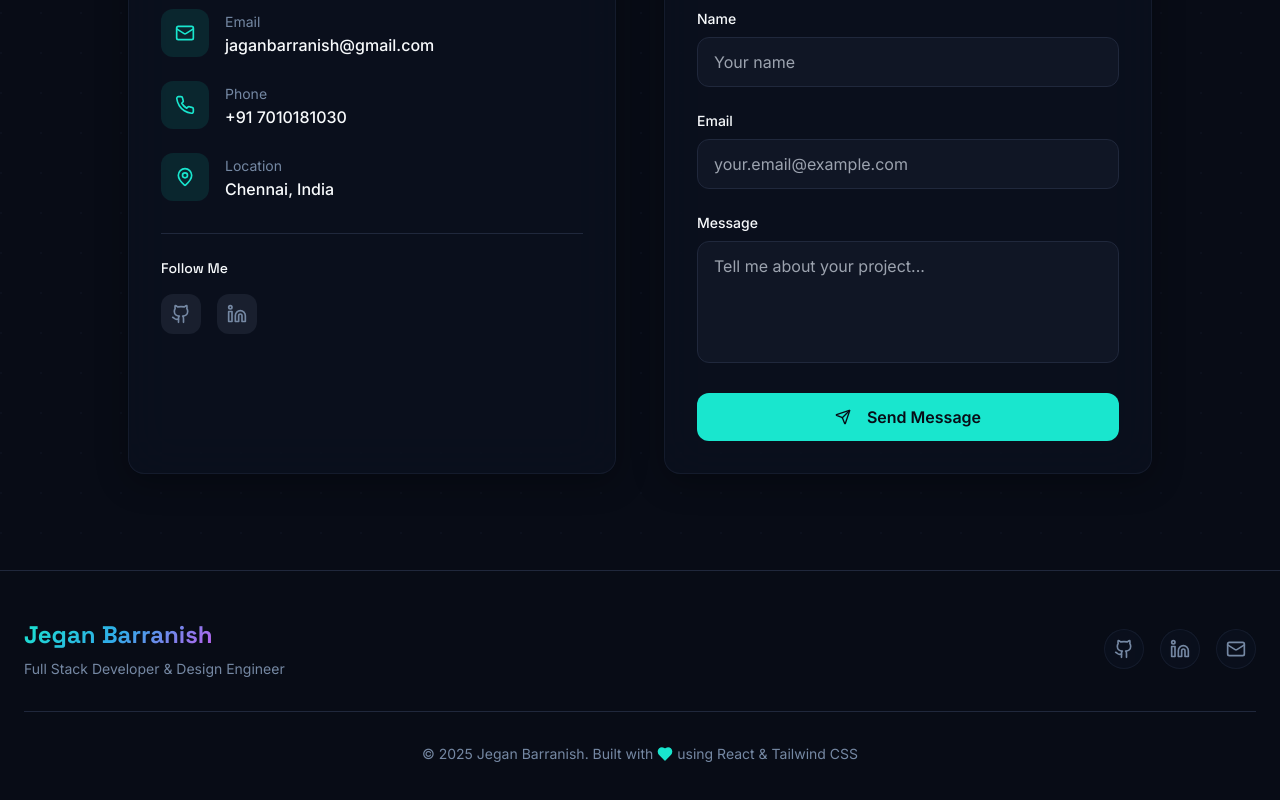
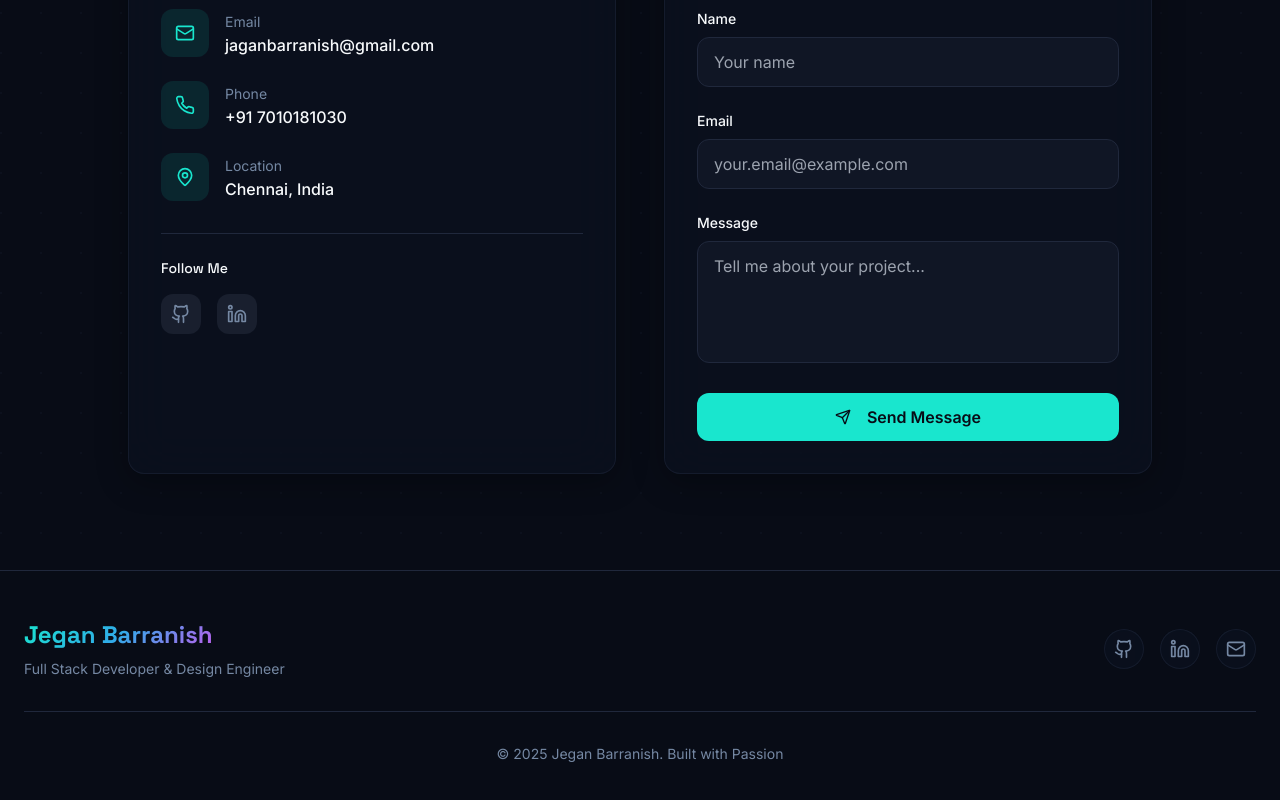
Before and after one commit to JeganBarranish/PortFolio, a React (Vite) app: page / in a window 1280 px wide. Shown: the part 5564-6364 px from the top of the page. Built offline with nearby package versions, Linux system fonts and the light colour scheme.

Commit message:
logo updated

```diff
--- a/src/components/Footer.jsx
+++ b/src/components/Footer.jsx
@@ -1,5 +1,5 @@
 import { motion } from "framer-motion";
-import { Heart, Github, Linkedin, Mail } from "lucide-react";
+import { Github, Linkedin, Mail } from "lucide-react";
 
 const Footer = () => {
   const currentYear = new Date().getFullYear();
@@ -53,9 +53,7 @@ const Footer = () => {
           className="mt-8 pt-8 border-t border-border text-center"
         >
           <p className="text-sm text-muted-foreground flex items-center justify-center gap-1">
-            © {currentYear} Jegan Barranish. Built with
-            <Heart className="w-4 h-4 text-primary fill-primary" />
-            using React & Tailwind CSS
+            © {currentYear} Jegan Barranish. Built with Passion
           </p>
         </motion.div>
       </div>
```
